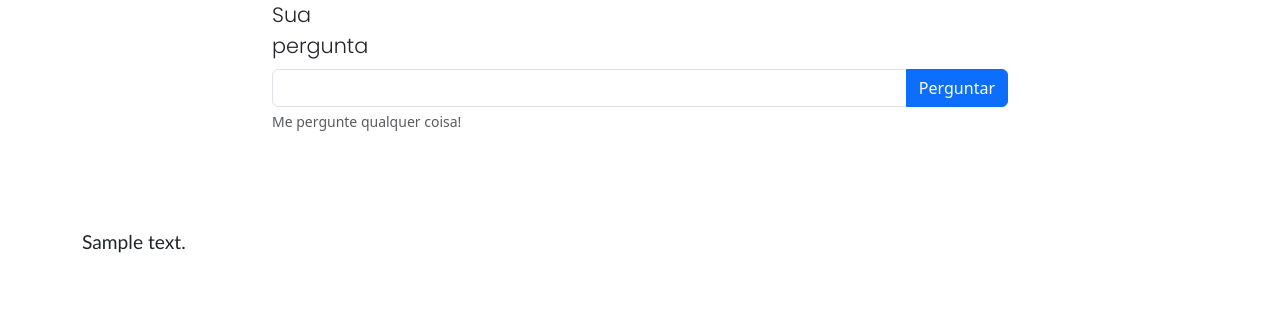
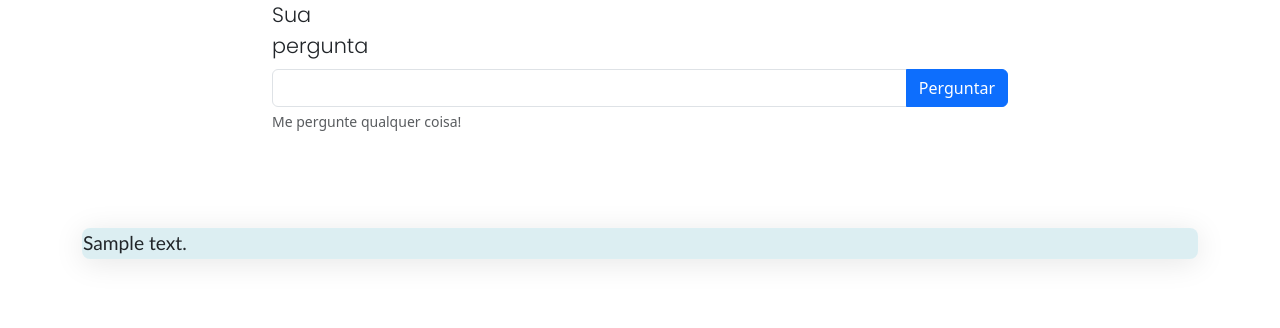
Before and after one commit to docafavarato/gpt-clone, a Flask app: template templates/index.html in a window 1280 px wide. Shown: the part 137-465 px from the top of the page. Run offline with Flask 3, Linux system fonts and the light colour scheme; the template is opened without the code that fills it: most values are stand-ins (such as "Sample title", 1, 10 or a date in 2020).

Commit message:
Add files via upload

```diff
--- a/static/styles/index.css
+++ b/static/styles/index.css
@@ -17,4 +17,23 @@
 .answerContainer .container img {
     max-width: 100%;
     margin: 10px;
+    transition-duration: 0.3s;
 }
+
+.answerContainer .container img:hover{
+    box-shadow: 0 12px 16px 0 rgba(0,0,0,0.24), 0 17px 50px 0 rgba(0,0,0,0.19);
+}
+
+#answer {
+    background: rgba(220, 238, 242, 1);
+    border-radius: 1vh;
+    box-shadow: 0 4px 30px rgba(0, 0, 0, 0.1);
+    backdrop-filter: blur(10.4px);
+    -webkit-backdrop-filter: blur(10.4px);
+    border: 1px solid rgba(220, 238, 242, 0.48);
+    transition-duration: 0.3s;
+}
+
+#answer:hover {
+    box-shadow: 0 12px 16px 0 rgba(0,0,0,0.24), 0 17px 50px 0 rgba(0,0,0,0.19);
+}
```
